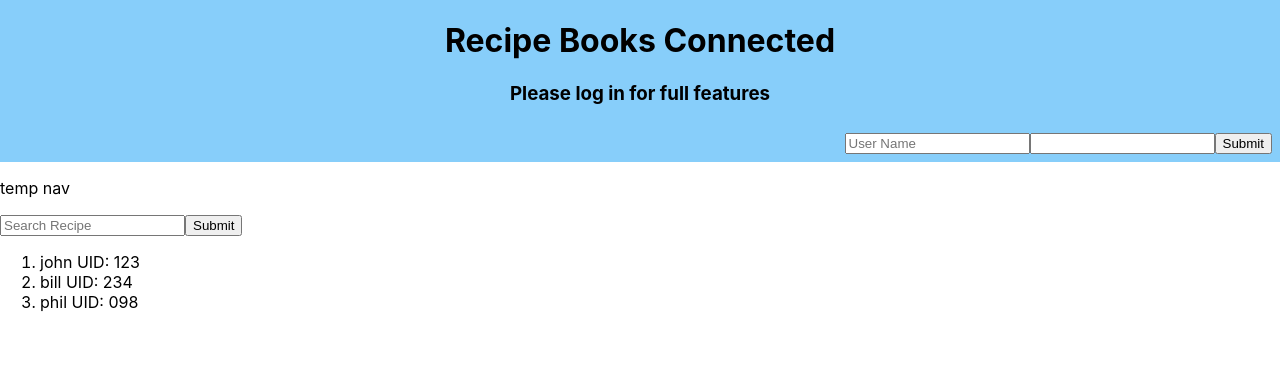
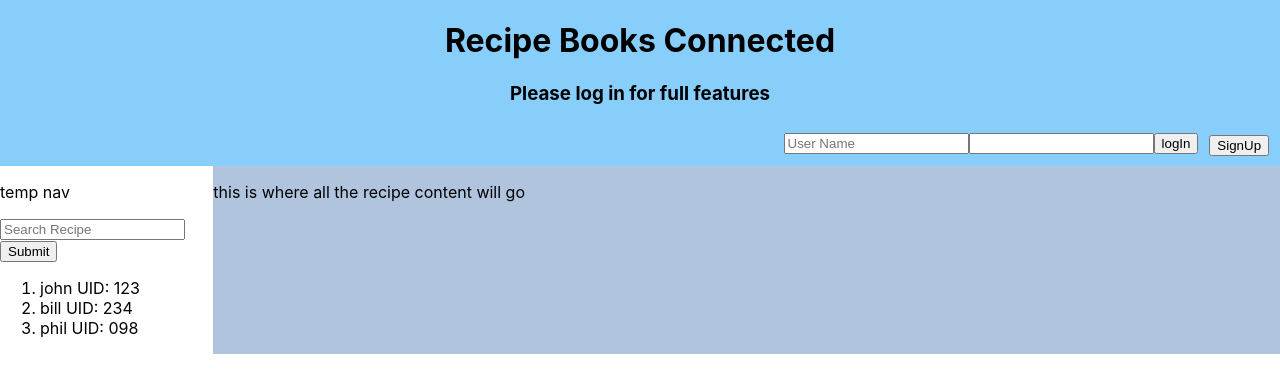
Before and after one commit to Chesten/371Final_Recipes, a React (Create React App) app: page / in a window 1280 px wide. Shown: the top 392 px of the page. Built offline with nearby package versions, Linux system fonts and the light colour scheme.

Commit message:
RoughtLayout
Got a rough grid layout done, as well as signup promps,

```diff
--- a/src/App.css
+++ b/src/App.css
@@ -1,18 +1,19 @@
 .App {
   display: grid;
-  grid-template-columns: 1fr, 3fr;
+  grid-template-columns: 1fr 4fr 1fr;
   grid-template-areas:
-    'header'
-    'sidebar main'
-    'sidebar main';
+    'header header header'
+    'sidebar main main'
+    'sidebar main main'
+    'footer footer footer';
     text-align: left;
 }
-.App> section:nth-child(1){
+.App> #HeaderBanner{
   grid-area: header;
 }
-.App> section:nth-child(2){
+.App> #SideBar{
   grid-area: sidebar;
 }
-.App> section:nth-child(3){
+.App> #MainWindow{
   grid-area: main;
 }
--- a/src/App.js
+++ b/src/App.js
@@ -1,6 +1,7 @@
 import './App.css';
 import Header from './components/Header'
 import Sidebar from './components/SideBar'
+import MainWindow from './components/MainWindow'
 import { useState } from 'react'
 
 function App() {
@@ -14,11 +15,29 @@ function App() {
   function Login(ID, password){
     setUserName(ID)
     //this console log will be one "behind", the set UserName is async
-      //but it will update "children" components
+      //but it will update components that use this state
+    //console.log("App name: " + UserName )
     //should have checking based on raw data back to DB, then set at end
-    console.log("App name: " + UserName )
+
     console.log(password)
   }
+  function SighUp(){
+    //this is where we do a create on the DB for a new user
+      //need to assign new ID value for recipe book collection,
+      //make sure ID isn't taken
+      var userName = prompt("please enter your User Name")
+      var password1 = prompt("enter Password")
+      var password2 = prompt("re Enter password")
+      if(password1===password2){
+        //will need to do more here for DB integration
+        alert("account created")
+        setUserName(userName)
+      }
+      else{
+        alert("passwords didn't match " + password1 + " " + password2)
+      }
+  }
+
 
   return (
     //this is where we will have the components layed out for our application, similarly to the
@@ -28,11 +47,15 @@ function App() {
      <Header name={UserName}
              LogIn = {function(ID, pass){
                 Login(ID, pass)
+             }}
+             SignUp = {function(){
+                SighUp()
              }}></Header>
      <Sidebar data={temp}
               Search = {function(term){
                 console.log(term)
               }}></Sidebar>
+      <MainWindow></MainWindow>
     </div>
   );
 }
--- a/src/components/Header.css
+++ b/src/components/Header.css
@@ -1,8 +1,14 @@
 #HeaderBanner{
+    background-color: lightskyblue;
+}
+h1,h3{
     text-align: center;
-    background-color: lightskyblue;
 }
 #LogIn{
     text-align: right;
     padding: .5em;
 }
+#SignUp{
+    float: right;
+    margin: .82em;
+}
--- a/src/components/Header.js
+++ b/src/components/Header.js
@@ -3,7 +3,7 @@ function Header(prop){
 
     var name=prop.name;
     var prompt;
-    if(name==""){
+    if(name===""){
         prompt = <h3>Please log in for full features</h3>
     }
     else{
@@ -15,13 +15,17 @@ function Header(prop){
         <div id="HeaderBanner">
             <h1>Recipe Books Connected</h1>
             {prompt}
-            <form id="LogIn"onSubmit={function(e){
+            <button id="SignUp"name="SignIn" onClick={function(e){
+                    e.preventDefault()
+                    prop.SignUp()
+                }}>SignUp</button>
+                <form id="LogIn" onSubmit={function(e){
                     e.preventDefault()
                     prop.LogIn(e.target.UserName.value, e.target.pass.value)
                 }}>
                     <input type="text" name= "UserName" placeholder="User Name"></input>
                     <input type="password" name="pass"></input>
-                <input type="submit"></input>
+                    <input type="submit" name="logIn" value="logIn"></input>
                 </form>
         </div>
     )
--- /dev/null
+++ b/src/components/MainWindow.css
@@ -0,0 +1,3 @@
+#MainWindow{
+    background-color:lightsteelblue;
+}
--- /dev/null
+++ b/src/components/MainWindow.js
@@ -0,0 +1,11 @@
+import './MainWindow.css';
+function MainWindow(prop){
+
+    return(
+        <div id="MainWindow">
+            <p>this is where all the recipe content will go</p>
+        </div>
+    )
+}
+
+export default MainWindow
--- a/src/components/SideBar.js
+++ b/src/components/SideBar.js
@@ -17,7 +17,7 @@ function Sidebar(prop){
     }
 
     return(
-        <nav>
+        <nav id="SideBar">
             <p>temp nav</p>
             <form onSubmit ={function(e){
                 e.preventDefault()
```
Also changed, not shown: src/components/home.js (deleted, +0 -10 lines). Lines whose indentation alone changed are shown as unchanged.
